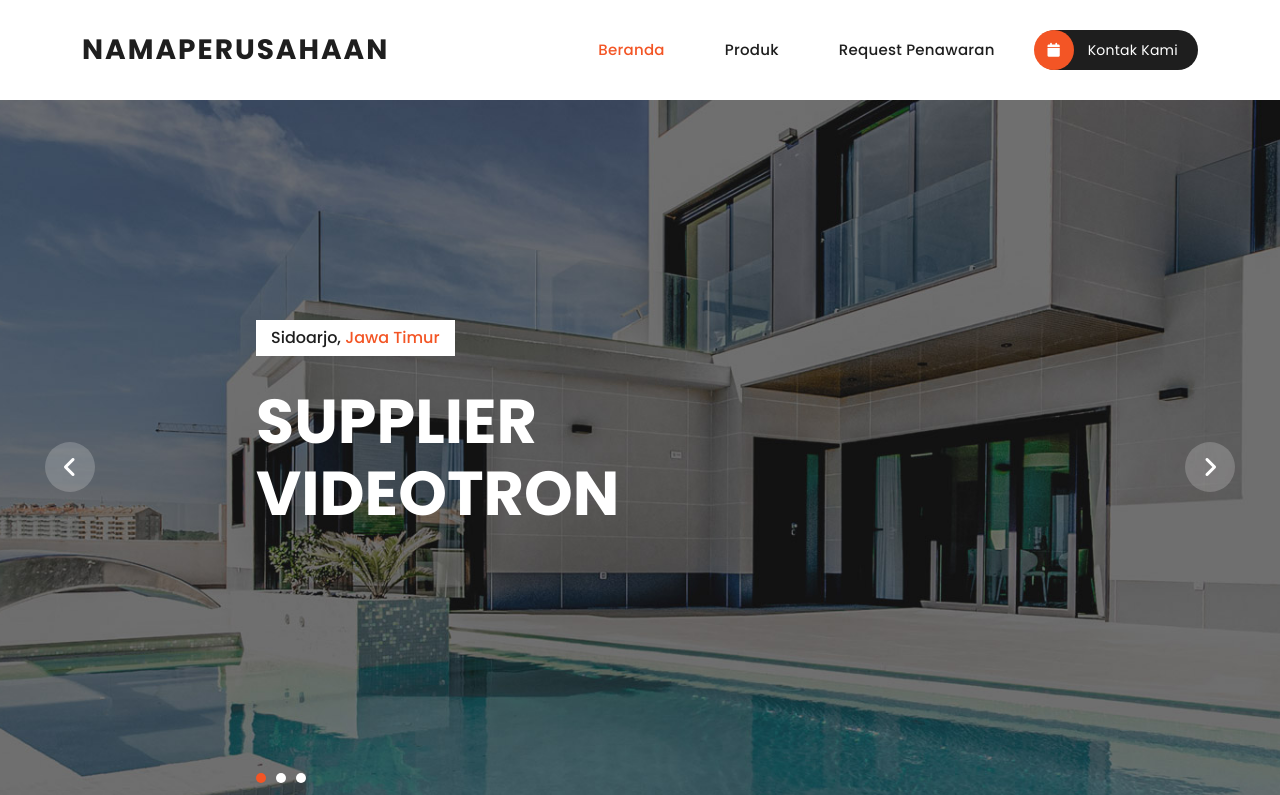
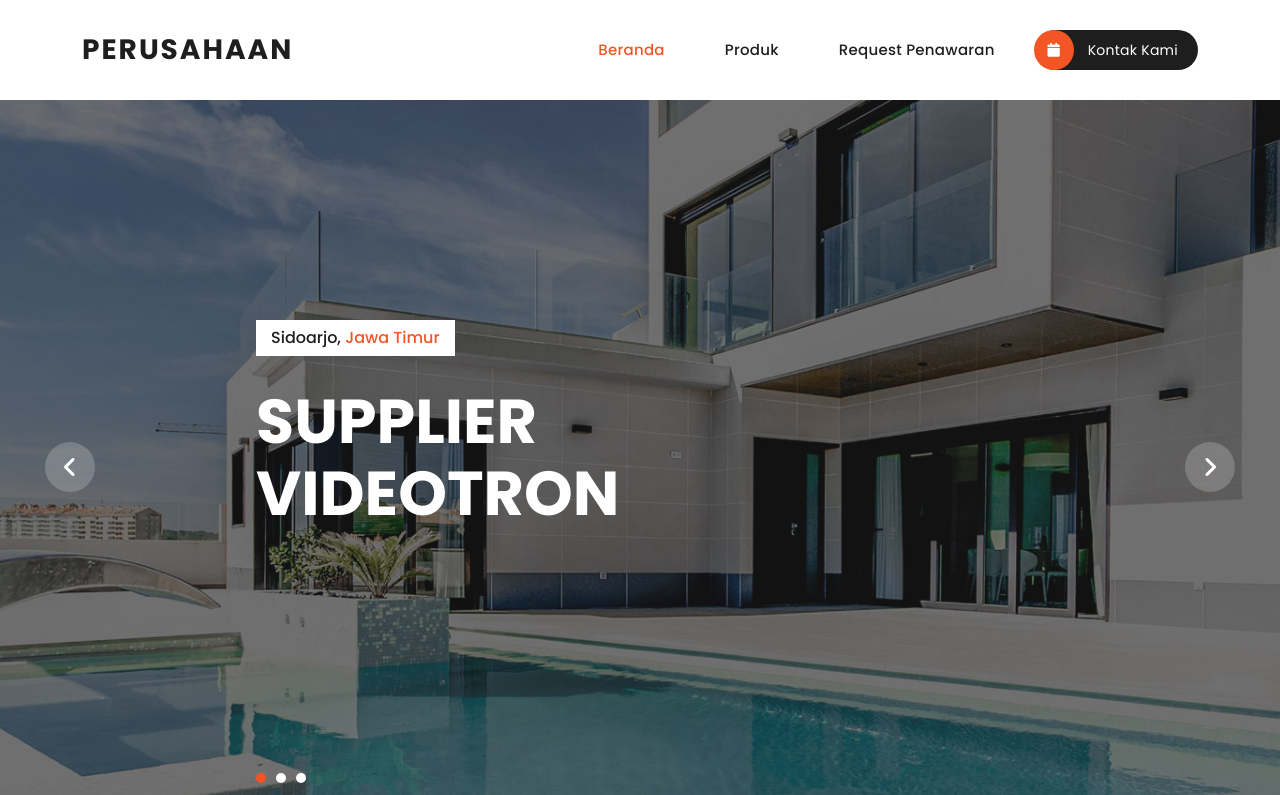
Before and after one commit to h4fizm/website-company-profile, a plain HTML site: page index.html in a window 1280 px wide. Shown: the top 795 px of the page. Drawn offline with nearby package versions, Linux system fonts and the light colour scheme.

Commit message:
Update index.html

```diff
--- a/index.html
+++ b/index.html
@@ -51,7 +51,7 @@ https://templatemo.com/tm-591-villa-agency
                 <nav class="main-nav">
                     <!-- ***** Logo Start ***** -->
                     <a href="index.html" class="logo">
-                        <h1>NamaPerusahaan</h1>
+                        <h1>Perusahaan</h1>
                     </a>
                     <!-- ***** Logo End ***** -->
                     <!-- ***** Menu Start ***** -->
```
